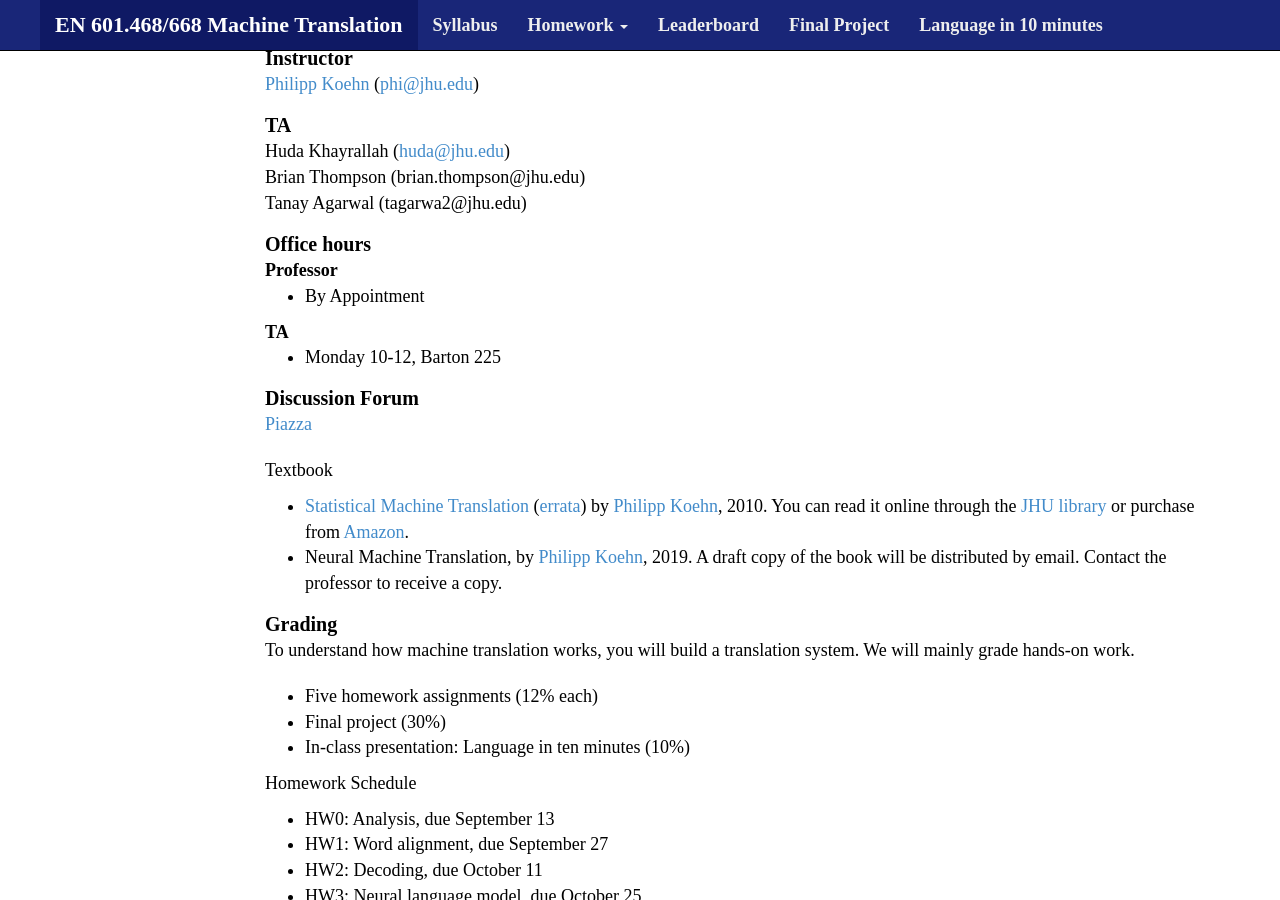
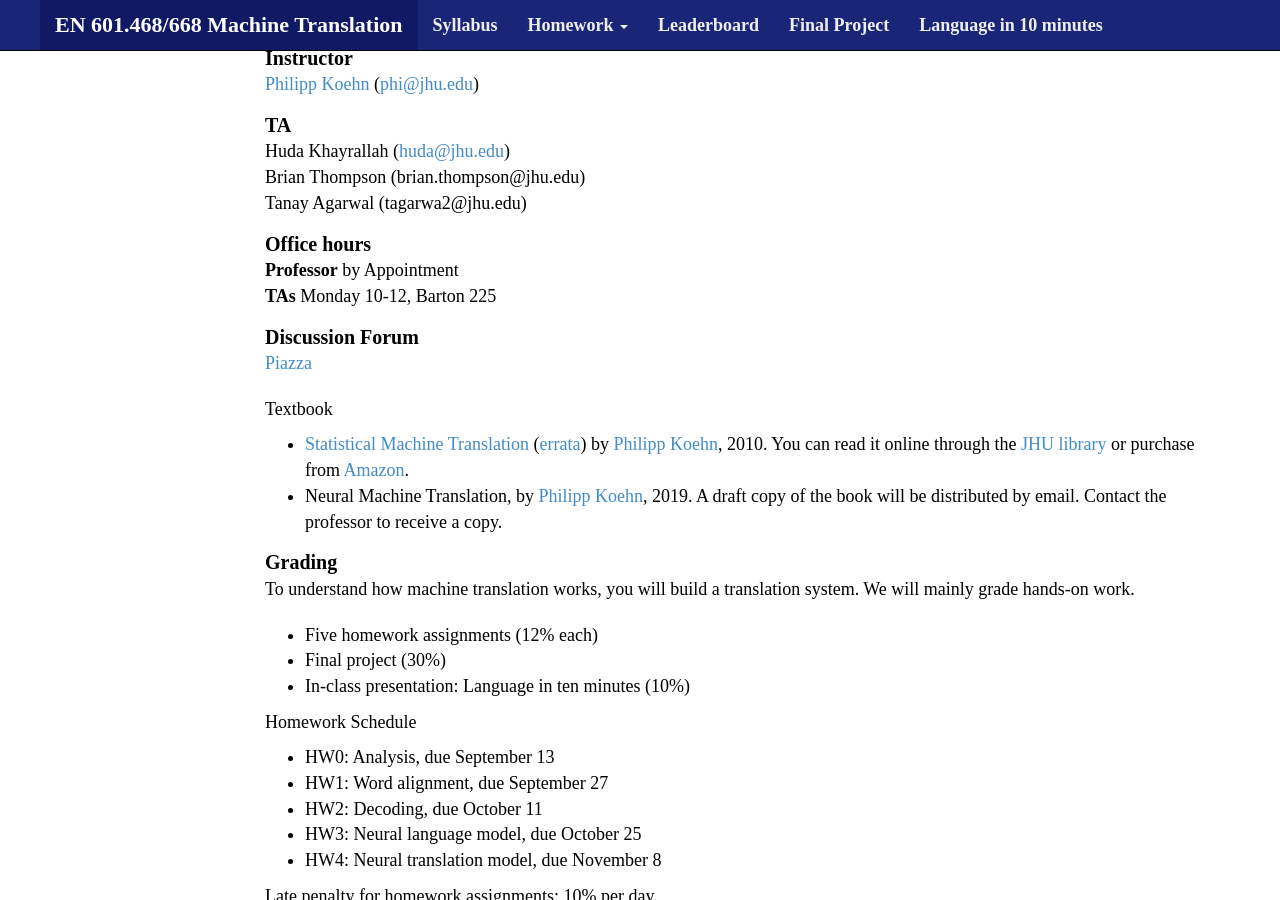
Before and after one commit to mt-class/jhu, a Jekyll site: the page built from index.md, in a window 1280 px wide and 900 px high, scrolled down 358 px. Built offline with Jekyll 4.4.1, drawn with Linux system fonts in a browser that asks for light colours; nearby versions of some CDN libraries; some web fonts are replaced.

Commit message:
Update index.md

```diff
--- a/index.md
+++ b/index.md
@@ -36,10 +36,8 @@ TA
 : Tanay Agarwal (tagarwa2@jhu.edu)
 
 Office hours
-: **Professor**
-* By Appointment
-: **TA**
-* Monday 10-12, Barton 225
+: **Professor** by Appointment
+: **TAs** Monday 10-12, Barton 225
 
 Discussion Forum
 : [Piazza](https://piazza.com/jhu/fall2017/en600468/home)
```
